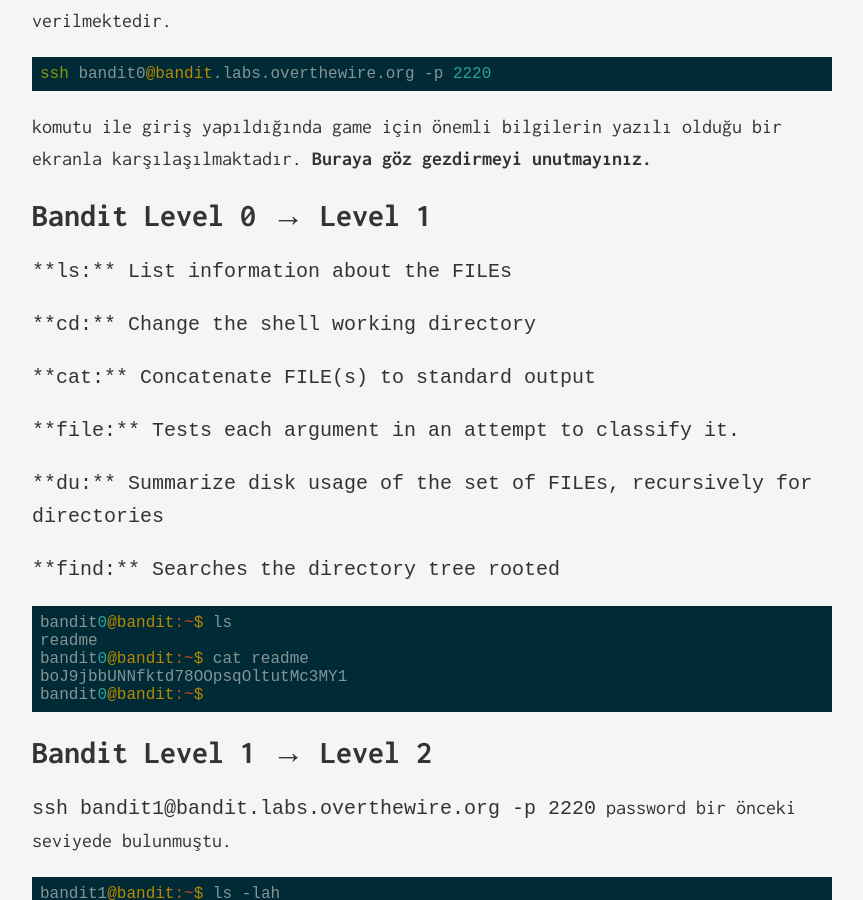
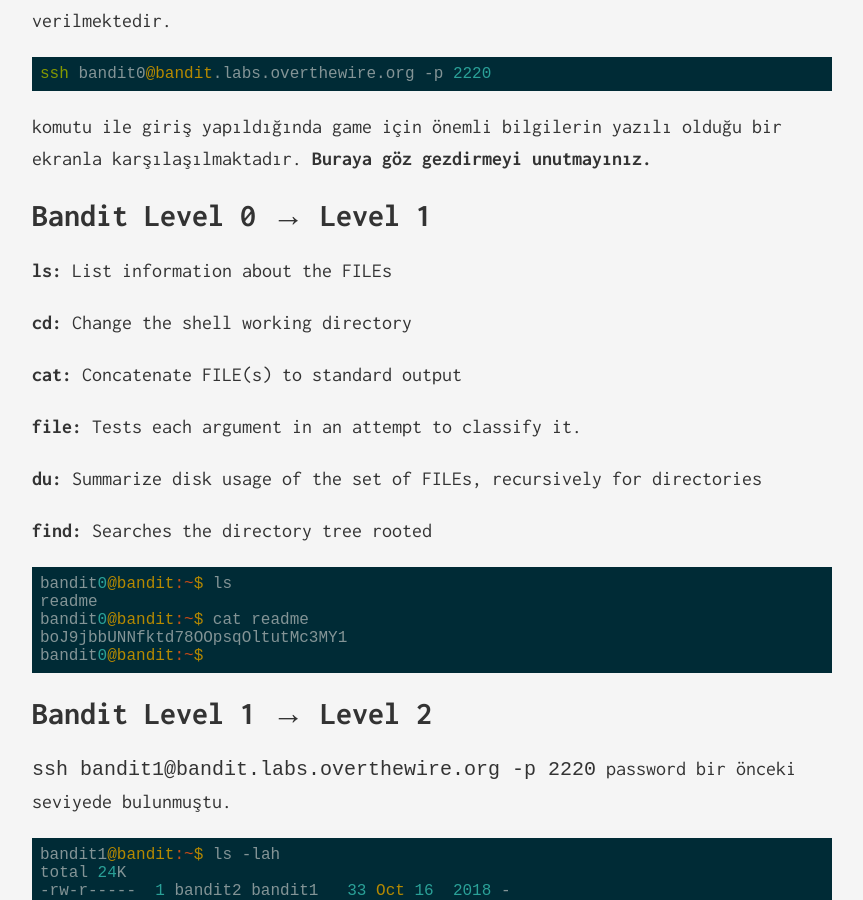
Before and after one commit to JohnGkmn/JohnGkmn.github.io, a Jekyll site: the page built from _posts/2019-10-29-bandit1-15.markdown, in a window 1280 px wide and 900 px high, scrolled down 531 px. Shown: the whole window, without its empty margins (208-1071 px from the left). Built offline with Jekyll 4.4.1, drawn with Linux system fonts in a browser that asks for light colours.

Commit message:
Update 2019-10-29-bandit1-15.markdown

`````diff
--- a/_posts/2019-10-29-bandit1-15.markdown
+++ b/_posts/2019-10-29-bandit1-15.markdown
@@ -18,17 +18,17 @@
 Bandit Level 0 → Level 1
 ======
 
-``**ls:** List  information  about the FILEs``
+**ls:** List  information  about the FILEs
 
-``**cd:** Change the shell working directory``
+**cd:** Change the shell working directory
 
-``**cat:** Concatenate FILE(s) to standard output``
+**cat:** Concatenate FILE(s) to standard output
 
-``**file:** Tests each argument in an attempt to classify it.``
+**file:** Tests each argument in an attempt to classify it.
 
-``**du:** Summarize disk usage of the set of FILEs, recursively for directories``
+**du:** Summarize disk usage of the set of FILEs, recursively for directories
 
-``**find:** Searches the directory tree rooted``
+**find:** Searches the directory tree rooted
 
 ````terminal
 bandit0@bandit:~$ ls
@@ -41,18 +41,18 @@
 Bandit Level 1 → Level 2
 ======
 ``ssh bandit1@bandit.labs.overthewire.org -p 2220`` password bir önceki seviyede bulunmuştu.
-````terminal
+```terminal
 bandit1@bandit:~$ ls -lah
 total 24K
 -rw-r-----  1 bandit2 bandit1   33 Oct 16  2018 -
 bandit1@bandit:~$ cat ./-
 CV1DtqXWVFXTvM2F0k09SHz0YwRINYA9
-````
+```
 
 Bandit Level 2 → Level 3
 ======
 ``ssh bandit2@bandit.labs.overthewire.org -p 2220`` password bir önceki seviyede bulunmuştu.
-````terminal
+```terminal
 bandit2@bandit:~$ ls -lah
 total 24K
 drwxr-xr-x  2 root    root    4.0K Oct 16  2018 .
@@ -68,13 +68,13 @@
 bandit2@bandit:~$ cat "spaces in this filename"
 UmHadQclWmgdLOKQ3YNgjWxGoRMb5luK
 bandit2@bandit:~$
-````
+```
 
 Bandit Level 3 → Level 4
 ======
 ``ssh bandit3@bandit.labs.overthewire.org -p 2220`` password bir önceki seviyede bulunmuştu.
-````terminal
-````
+```terminal
+```
 
 
 
`````
